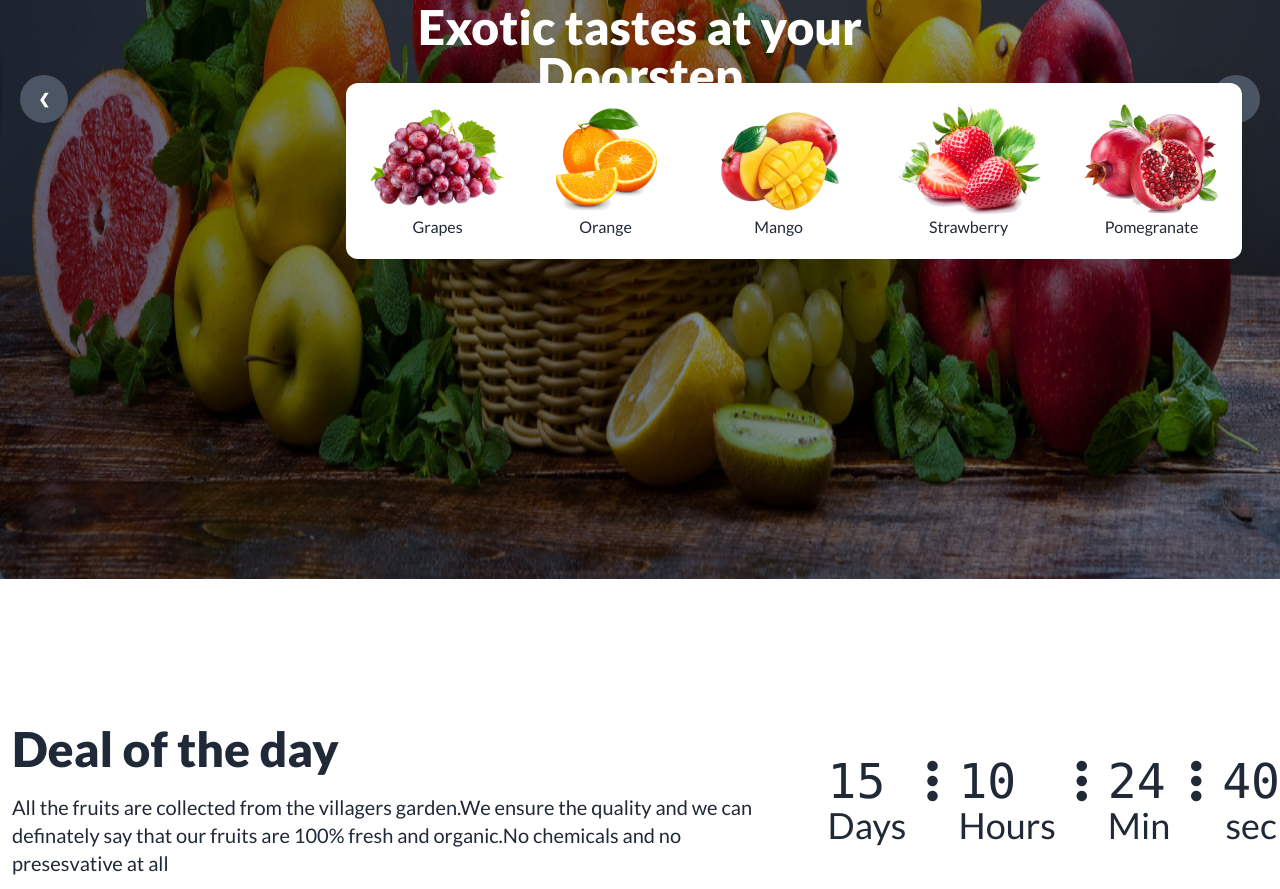
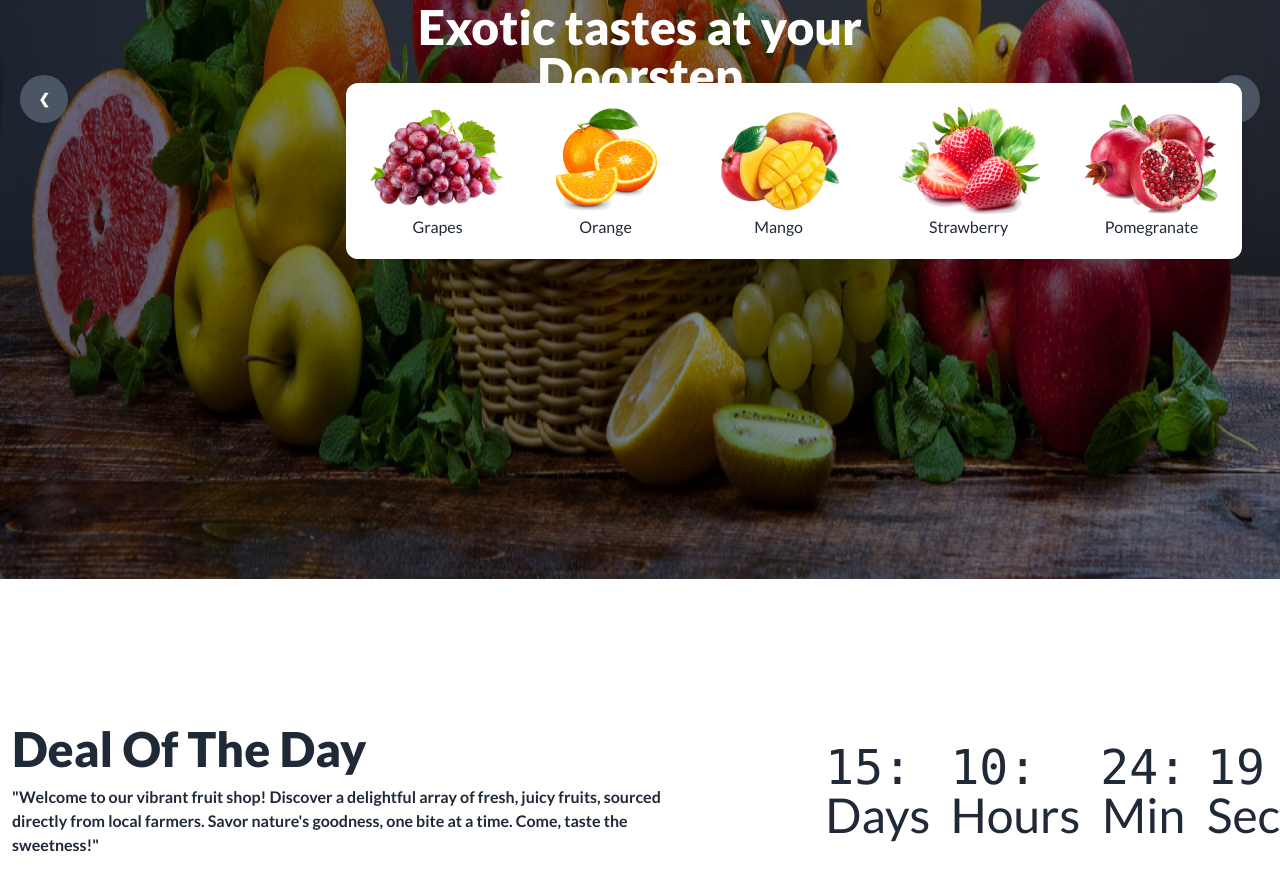
Before and after one commit to ShahriarZe/fruit-ninja, a plain HTML site: page index.html in a window 1280 px wide. Shown: the part 517-1406 px from the top of the page. Drawn offline with nearby package versions, Linux system fonts and the light colour scheme; grey boxes are pictures that could not be loaded.

Commit message:
deals of the day added

```diff
--- a/index.html
+++ b/index.html
@@ -212,57 +212,45 @@
         </section>
 
         <!-- Deal Of the Day Section -->
-        <section>
-            <div class=" lg:mt-32 flex flex-col gap-10 lg:flex-row items-center lg:justify-between ">
-                <div class="p-3 space-y-5">
-                    <h2 class="text-5xl font-extrabold">Deal of the day</h2>
-                    <p class="max-w-3xl text-xl">All the fruits are collected from the villagers garden.We ensure the
-                        quality and we can definately
-                        say
-                        that our fruits are 100% fresh and organic.No chemicals and no presesvative at all</p>
+        <section class=" lg:mt-32">
+            <div class="flex flex-col lg:flex-row justify-between">
+                <div class="p-3 space-y-3">
+                    <h2 class="text-5xl font-extrabold">Deal Of The Day</h2>
+                    <p class="max-w-2xl mx-auto  font-bold">"Welcome to our vibrant fruit shop! Discover a
+                        delightful
+                        array of fresh, juicy
+                        fruits, sourced
+                        directly from local farmers. Savor nature's goodness, one bite at a time. Come, taste the
+                        sweetness!"</p>
                 </div>
-                <div>
-                    <div class="grid grid-flow-col gap-5 text-center lg:text-4xl auto-cols-max">
+                <div class="flex items-center justify-center">
+                    <div class="grid grid-flow-col gap-5 text-center lg:text-5xl auto-cols-max">
                         <div class="flex flex-col">
                             <span class="countdown font-mono text-5xl">
-                                <span style="--value:15;"></span>
+                                <span style="--value:15;"></span>:
                             </span>
                             Days
                         </div>
-                        <div>
-                            <h2 class="flex justify-center text-5xl text-center"><i
-                                    class="fa-solid fa-ellipsis-vertical"></i></h2>
+                        <div class="flex flex-col">
+                            <span class="countdown font-mono text-5xl">
+                                <span style="--value:10;"></span>:
+                            </span>
+                            Hours
                         </div>
                         <div class="flex flex-col">
                             <span class="countdown font-mono text-5xl">
-                                <span style="--value:10;"></span>
+                                <span style="--value:24;"></span>:
                             </span>
-                            Hours
-                        </div>
-                        <div>
-                            <h2 class="flex justify-center text-5xl text-center"><i
-                                    class="fa-solid fa-ellipsis-vertical"></i></h2>
+                            Min
                         </div>
                         <div class="flex flex-col">
                             <span class="countdown font-mono text-5xl">
-                                <span style="--value:24;"></span>
+                                <span style="--value:19;"></span>
                             </span>
-                            Min
-                        </div>
-                        <div>
-                            <h2 class="flex justify-center text-5xl text-center"><i
-                                    class="fa-solid fa-ellipsis-vertical"></i></h2>
-                        </div>
-                        <div class="flex flex-col">
-                            <span class="countdown font-mono text-5xl">
-                                <span style="--value:40;"></span>
-                            </span>
-                            sec
+                            Sec
                         </div>
                     </div>
                 </div>
-            </div>
-
             </div>
         </section>
     </main>
```
